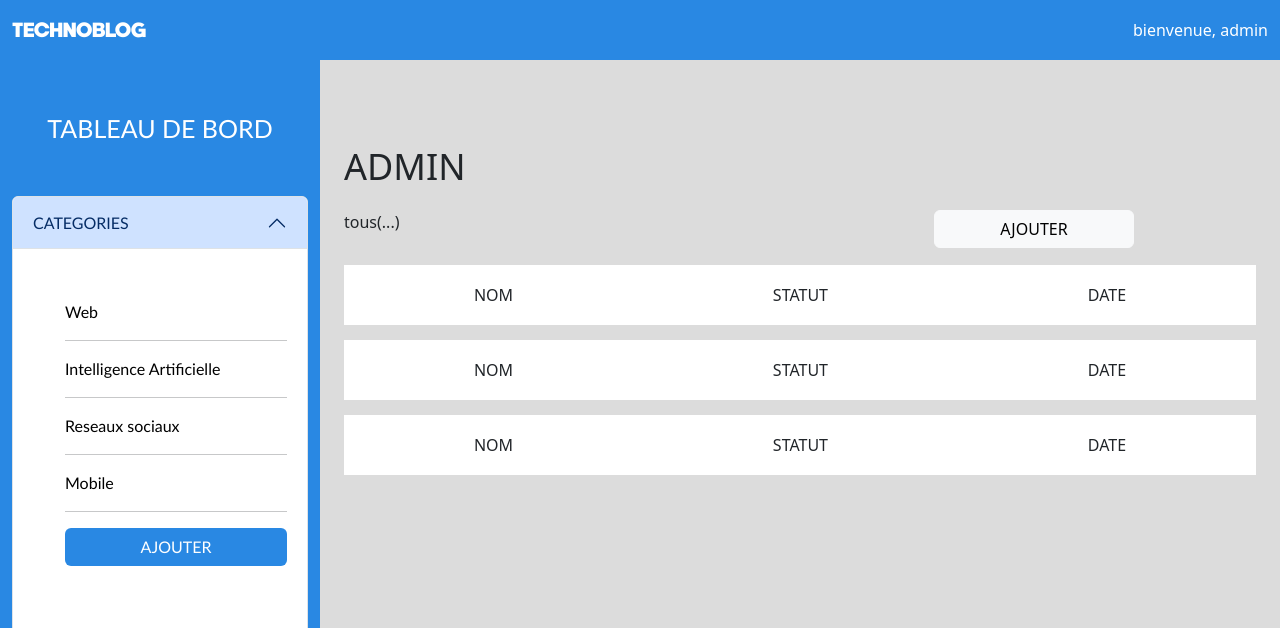
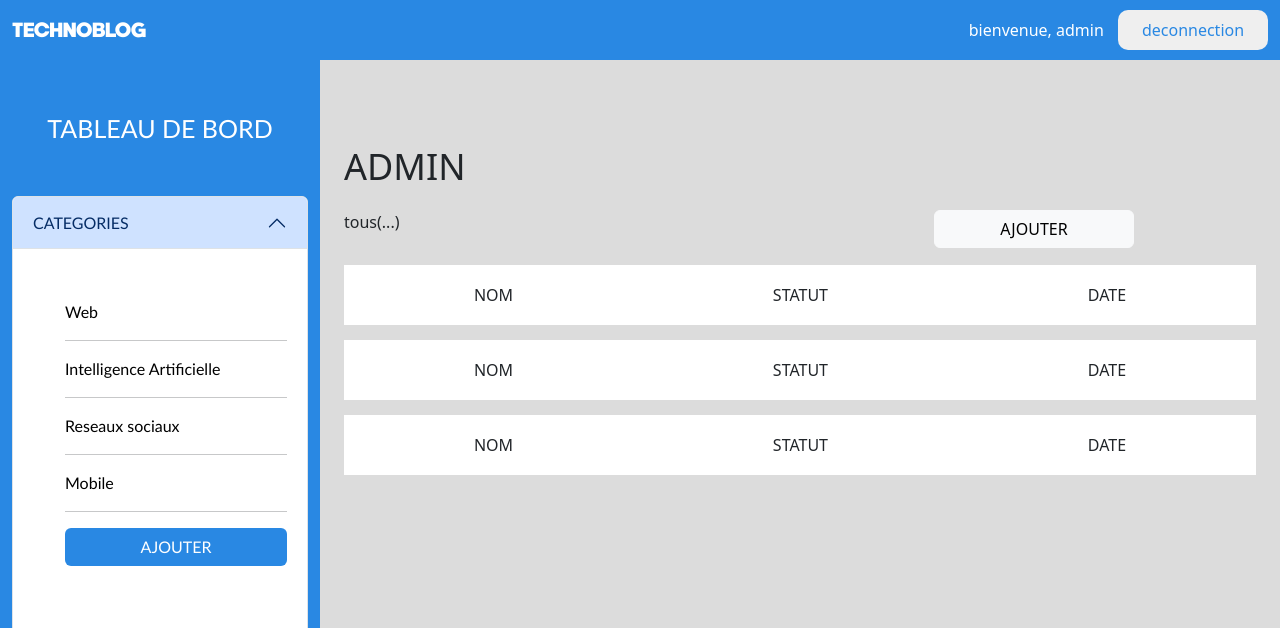
Before and after one commit to Princessai/creatix-cgt, a PHP site: page /admin/dashboard.php in a window 1280 px wide. Shown: the top 628 px of the page. Run offline with PHP 8.4, Linux system fonts and the light colour scheme.

Commit message:
modif sandra

```diff
--- a/site/admin/css/style-admin.css
+++ b/site/admin/css/style-admin.css
@@ -179,3 +179,12 @@ border: none;
 .menu-button a{
     color: white;
 }
+
+.button{
+    border-radius: 10px;
+    width: 150px;
+    height: 40px;
+    border: none;
+    color: #2988E3;
+    margin-left: 10px;
+}
--- a/site/admin/dashboard.php
+++ b/site/admin/dashboard.php
@@ -15,7 +15,12 @@
   <div class="container-fluid text-center">
     <div class="row">
       <div class="col-sm-12" id="haut-page">
-        <span class="nom-blog">TECHNOBLOG</span> <span>bienvenue, admin</span>
+        <span class="nom-blog">TECHNOBLOG</span> <span>bienvenue, admin
+<!-- Bouton de connexion -->
+<button type="submit" class="button" />deconnection</button>
+
+
+        </span>
       </div>
 
       <div class="col-sm-3" id="cote">
--- a/site/admin/mobile.php
+++ b/site/admin/mobile.php
@@ -15,7 +15,10 @@
   <div class="container-fluid text-center">
     <div class="row">
       <div class="col-sm-12" id="haut-page">
-        <span class="nom-blog" >TECHNOBLOG</span> <span>bienvenue, admin</span>
+        <span class="nom-blog" >TECHNOBLOG</span> <span>bienvenue, admin
+
+        </span>
+
       </div>
       <div class="col-sm-3" id="cote">
 
```
Also changed, not shown: site/css/style-sandra.css (+1 -12 lines).
